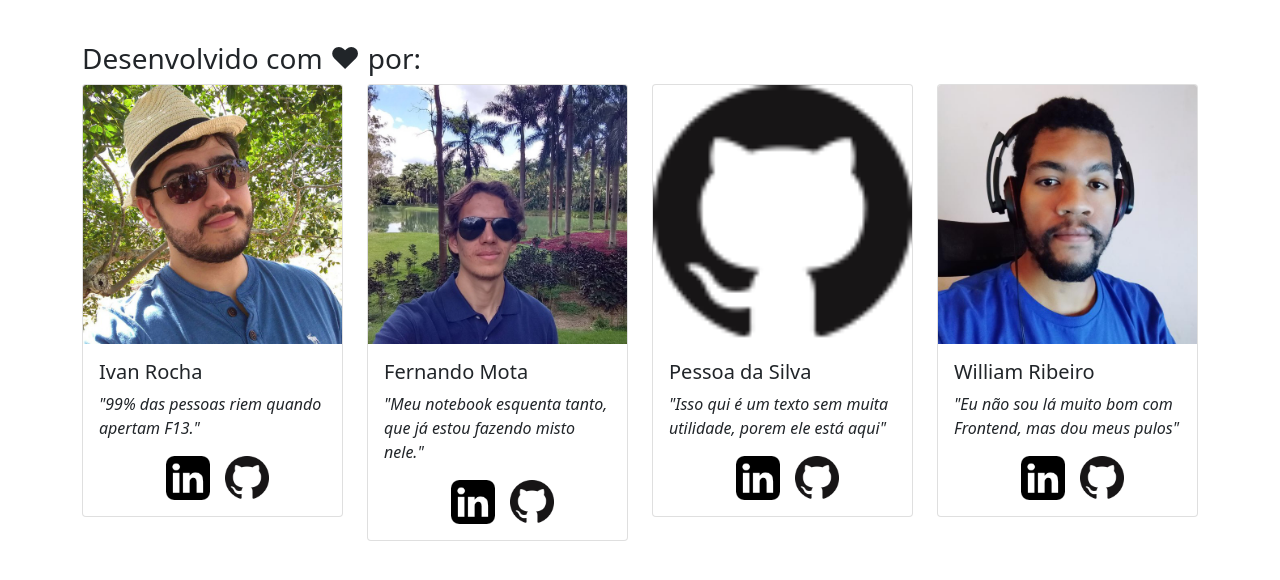
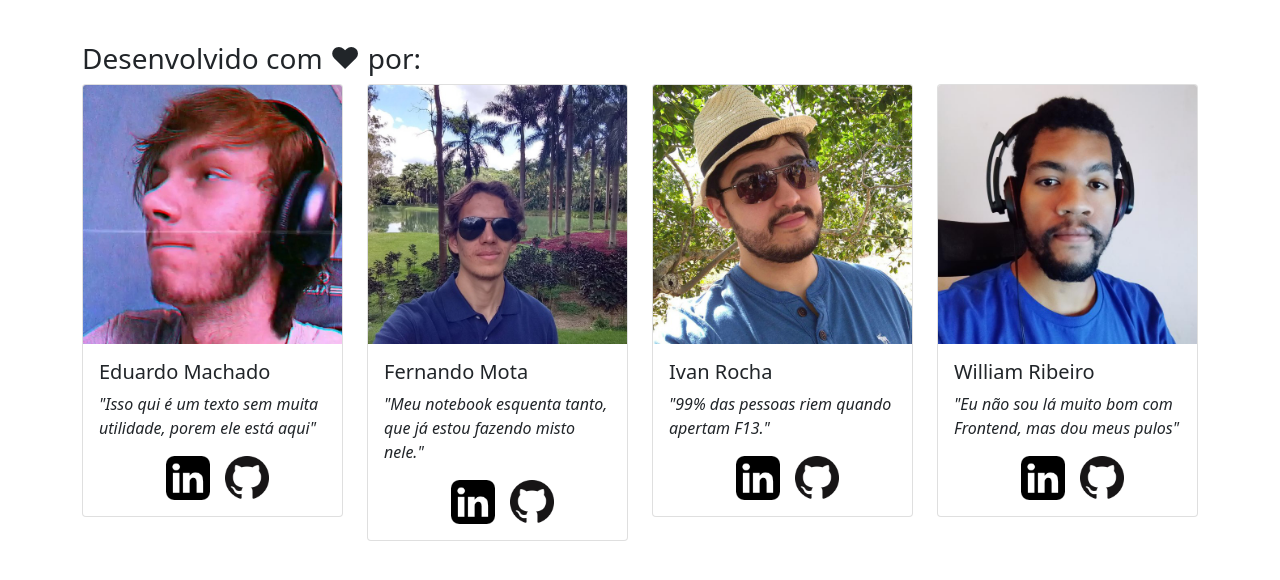
Before and after one commit to gogixweb/clt-vs-pj, a Django app: page /contact in a window 1280 px wide. Shown: the part 97-677 px from the top of the page. Run offline with Django 3.2, Linux system fonts and the light colour scheme.

Commit message:
sort cards in alphabetical order

```diff
--- a/web/cltvspj/templates/cltvspj/contact.html
+++ b/web/cltvspj/templates/cltvspj/contact.html
@@ -31,11 +31,11 @@ contato
 
         <div class="col-md-3"  style="margin-bottom: 30px;">
             <div class="card">
-                <img src={% static "img/ivan-rocha.jpeg" %} class="card-img-top" alt="Ivan Rocha">
+                <img src={% static "img/eduardo-machado.jpeg"%} class="card-img-top" alt="Eduardo Machado">
                 <div class="card-body">
-                    <h5 class="card-title">Ivan Rocha</h5>
+                    <h5 class="card-title">Eduardo Machado</h5>
                     <p class="card-text">
-                        <i>"99% das pessoas riem quando apertam F13."</i>
+                        <i>"Isso qui é um texto sem muita utilidade, porem ele está aqui"</i>
                     </p>
                     <div class="text-center">
                         <a href="#"><img class="mini-logo" src={% static "img/sinal-do-linkedin.png" %}></a>
@@ -63,11 +63,11 @@ contato
 
         <div class="col-md-3"  style="margin-bottom: 30px;">
             <div class="card">
-                <img src="img/GitHub-Mark-64px.png" class="card-img-top" alt="Pessoa da Silva">
+                <img src={% static "img/ivan-rocha.jpeg" %} class="card-img-top" alt="Ivan Rocha">
                 <div class="card-body">
-                    <h5 class="card-title">Pessoa da Silva</h5>
+                    <h5 class="card-title">Ivan Rocha</h5>
                     <p class="card-text">
-                        <i>"Isso qui é um texto sem muita utilidade, porem ele está aqui"</i>
+                        <i>"99% das pessoas riem quando apertam F13."</i>
                     </p>
                     <div class="text-center">
                         <a href="#"><img class="mini-logo" src={% static "img/sinal-do-linkedin.png" %}></a>
```
Also changed, not shown: web/cltvspj/static/img/eduardo-machado.jpeg (added).
